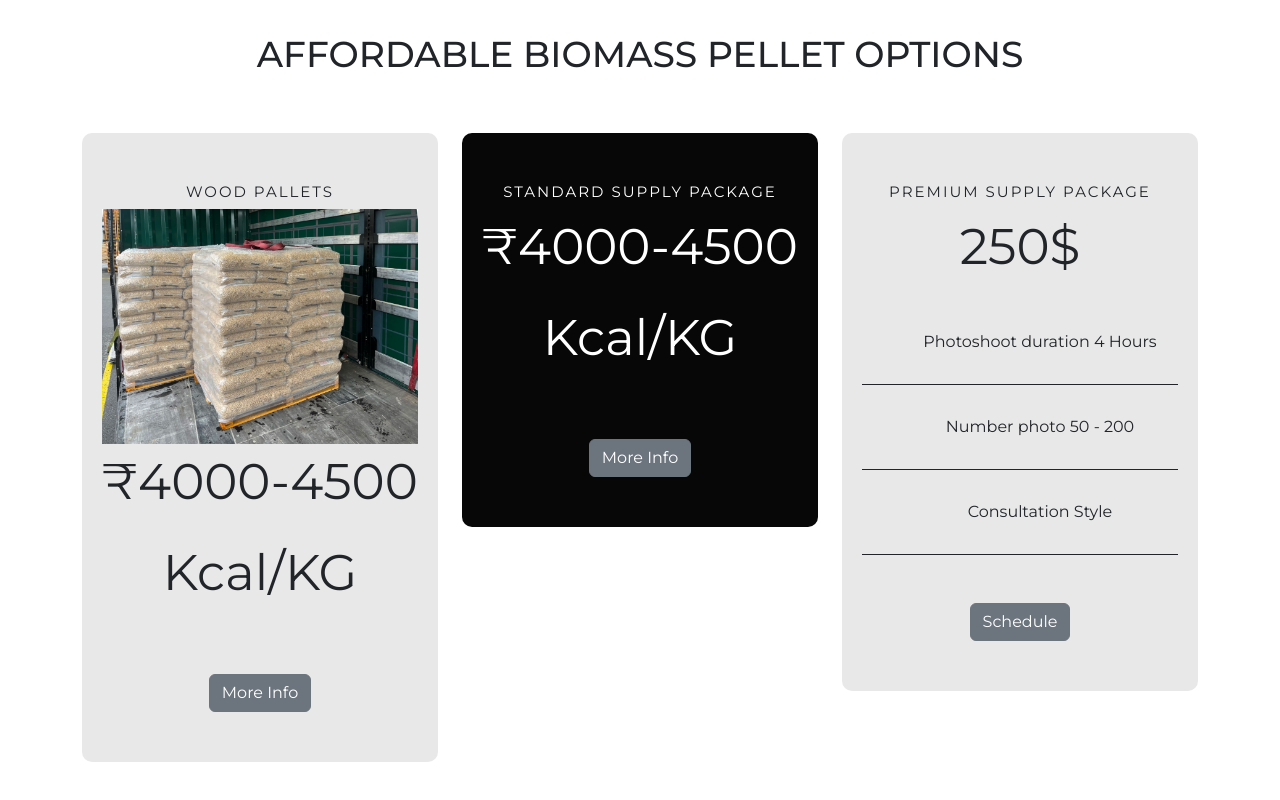
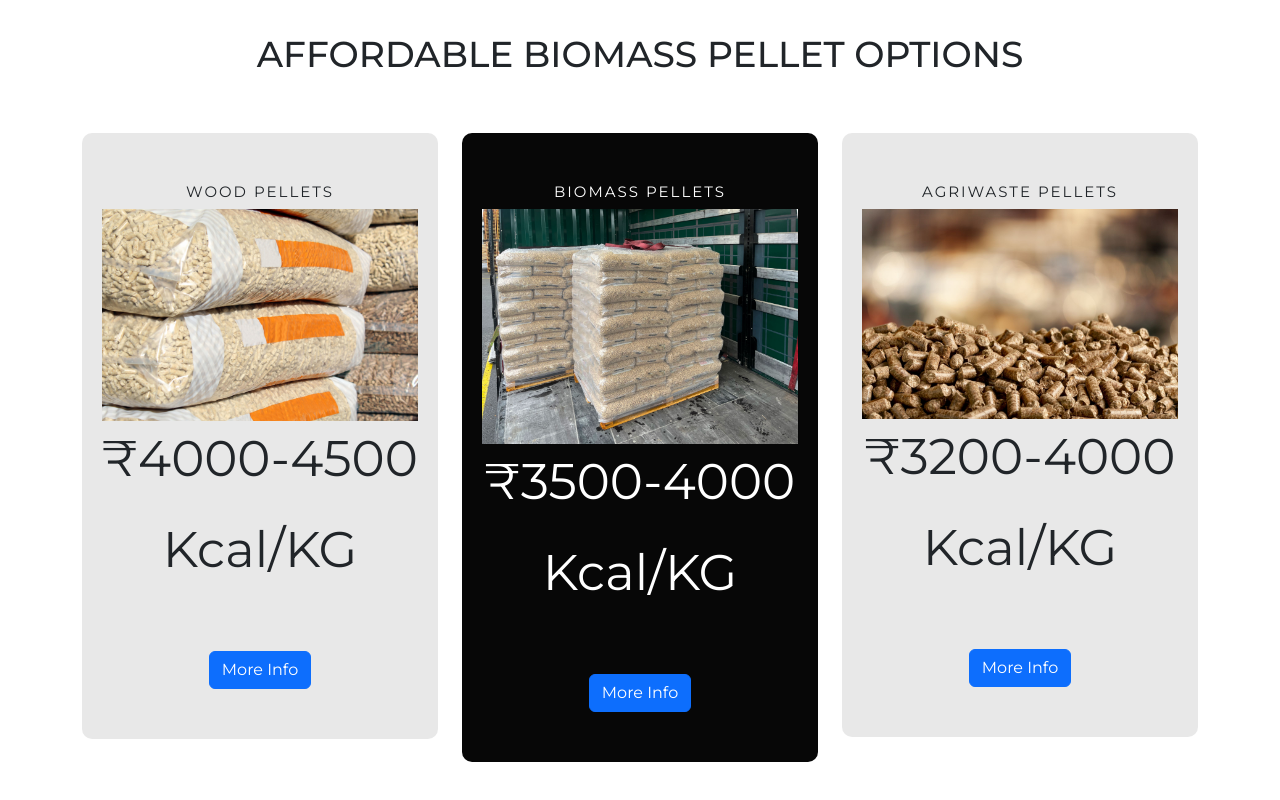
Before and after one commit to surajvsonkar/pranjal-biofuel_fiverr, a plain HTML site: page index.html in a window 1280 px wide. Shown: the part 1368-2168 px from the top of the page. Drawn offline with nearby package versions, Linux system fonts and the light colour scheme.

Commit message:
updated the pricing section

```diff
--- a/index.html
+++ b/index.html
@@ -56,42 +56,33 @@
                         <div class="col-lg-4 pb-5 pb-lg-0">
                             <div class="wrap-price">
                                 <div class="price-innerdetail text-center">
-                                    <h5>WOOD PALLETS</h5>
-                                    <img src="./images/card-1.jpg" alt="" class="card-img">
+                                    <h5>WOOD PELLETS</h5>
+                                    <img src="./images/card-2.jpg" alt="" class="card-img">
                                     <p class="prices">₹4000-4500</p>
                                     <P class="prices-txt">Kcal/KG</P>
-                                    <a href="#" class="btn btn-secondary mt-5">More Info</a>
+                                    <a href="#" class="btn btn-primary mt-5">More Info</a>
                                 </div>
                             </div>
                         </div>
                         <div class="col-lg-4 pb-5 pb-lg-0">
                             <div class="wrap-price center-wrap">
                                 <div class="price-innerdetail text-center">
-                                    <h5>STANDARD SUPPLY PACKAGE</h5>
-                                    <p class="prices">₹4000-4500</p>
+                                    <h5>BIOMASS PELLETS</h5>
+                                    <img src="./images/card-1.jpg" alt="" class="card-img">
+                                    <p class="prices">₹3500-4000</p>
                                     <P class="prices-txt">Kcal/KG</P>
-                                    <a href="#" class="btn btn-secondary mt-5">More Info</a>
+                                    <a href="#" class="btn btn-primary mt-5">More Info</a>
                                 </div>
                             </div>
                         </div>
                         <div class="col-lg-4 pb-5 pb-lg-0">
                             <div class="wrap-price">
                                 <div class="price-innerdetail text-center">
-                                    <h5>PREMIUM SUPPLY PACKAGE</h5>
-                                    <p class="prices">250$</p>
-                                    <div class="detail-pricing">
-                                        <span class="float-left"> <i class="bi bi-check2-circle"></i> Photoshoot duration </span>
-                                        <span class="float-right">4 Hours</span>
-                                    </div>
-                                    <div class="detail-pricing">
-                                        <span class="float-left"> <i class="bi bi-check2-circle"></i> Number photo</span>
-                                        <span class="float-right">50 - 200</span>
-                                    </div>
-                                    <div class="detail-pricing">
-                                        <span class="float-left"> <i class="bi bi-check2-circle"></i> Consultation</span>
-                                        <span class="float-right">Style</span>
-                                    </div>
-                                    <a href="#" class="btn btn-secondary mt-5">Schedule</a>
+                                    <h5>AGRIWASTE PELLETS</h5>
+                                    <img src="./images/card-3.jpg" alt="" class="card-img">
+                                    <p class="prices">₹3200-4000</p>
+                                    <P class="prices-txt">Kcal/KG</P>
+                                    <a href="#" class="btn btn-primary mt-5">More Info</a>
                                 </div>
                             </div>
                         </div>
```
